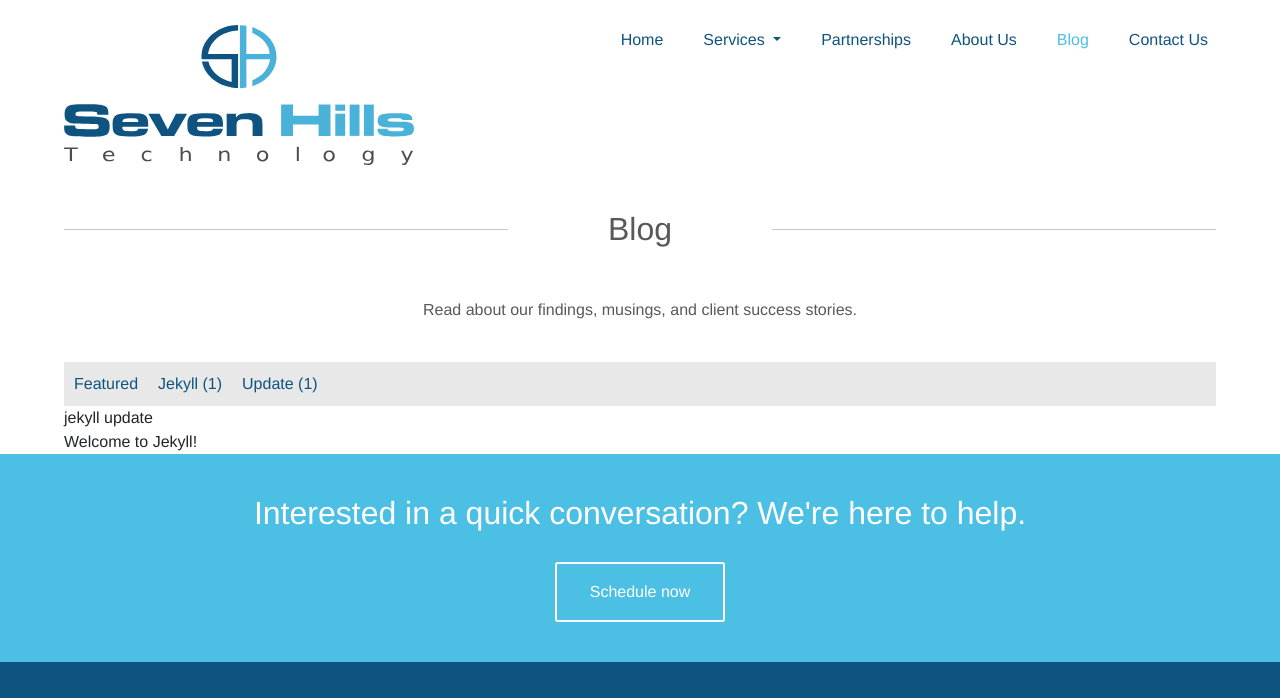
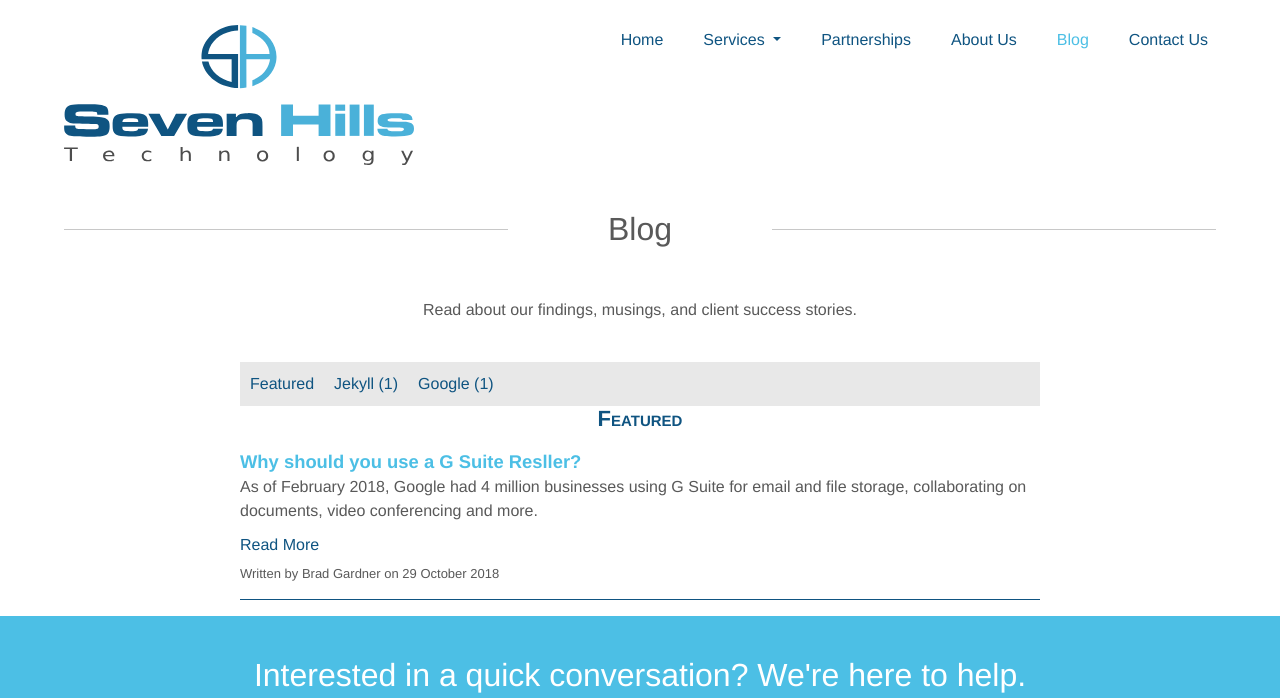
Before and after one commit to seven-hills-technology/seven-hills-technology.github.io, a Jekyll site: the page built from blog.md, in a window 1280 px wide, cut to the strip 0-698 px from the top of the page. Built offline with Jekyll 4.4.1, drawn with Linux system fonts in a browser that asks for light colours; nearby versions of some CDN libraries.

Commit message:
Add blog layout page.

```diff
--- a/_data/pagelist.yml
+++ b/_data/pagelist.yml
@@ -3,7 +3,7 @@ docs:
   -
     title: Home
     url: /index.html
-    friendlyUrl: /
+    friendlyUrl:
   -
     children:
       -
--- a/_layouts/default.html
+++ b/_layouts/default.html
@@ -52,18 +52,18 @@
                                 <div class="dropdown-menu" aria-labelledby="navbarDropdownMenuLink">
                                     {% for child in item.children %}
                                     {% if page.url == child.url %}
-                                    <a class="dropdown-item active" href="{{child.friendlyUrl}}">{{child.title}}</a>
+                                    <a class="dropdown-item active" href="/{{child.friendlyUrl}}">{{child.title}}</a>
                                     {% else %}
-                                    <a class="dropdown-item" href="{{child.friendlyUrl}}">{{child.title}}</a>
+                                    <a class="dropdown-item" href="/{{child.friendlyUrl}}">{{child.title}}</a>
                                     {% endif %}
                                     {% endfor %}
                                 </div>
                             </li>
                         {% else %}
                         {% if page.url == item.url %}
-                        <a class="nav-link active" href="{{ item.friendlyUrl }}" alt="{{ item.title }}">{{ item.title }}</a>
+                        <a class="nav-link active" href="/{{ item.friendlyUrl }}" alt="{{ item.title }}">{{ item.title }}</a>
                         {% else %}
-                        <a class="nav-link" href="{{ item.friendlyUrl }}" alt="{{ item.title }}">{{ item.title }}</a>
+                        <a class="nav-link" href="/{{ item.friendlyUrl }}" alt="{{ item.title }}">{{ item.title }}</a>
                         {% endif %}
                         {% endif %}
                     </li>
--- a/_posts/2018-07-03-welcome-to-jekyll.markdown
+++ b/_posts/2018-07-03-welcome-to-jekyll.markdown
@@ -2,7 +2,7 @@
 layout: post
 title:  "Welcome to Jekyll!"
 date:   2018-07-03 20:27:37 -0400
-categories: jekyll update
+categories: jekyll
 ---
 You’ll find this post in your `_posts` directory. Go ahead and edit it and re-build the site to see your changes. You can rebuild the site in many different ways, but the most common way is to run `jekyll serve`, which launches a web server and auto-regenerates your site when a file is updated.
 
--- /dev/null
+++ b/_posts/2018-10-29-why-use-gsuite-reseller.markdown
@@ -0,0 +1,55 @@
+---
+layout: default
+title:  "Why should you use a G Suite Resller?"
+date:   2018-10-29 7:27:37 -0400
+categories: Google
+tags: [google, gsuite, email]
+excerpt: As of February 2018, Google had 4 million businesses using G Suite for email and file storage, collaborating on documents, video conferencing and more.
+sticky: true
+author: Brad Gardner
+---
+
+
+
+
+# Why should you use a G Suite Resller?
+
+As of February 2018, Google had 4 million businesses using G Suite for email and file storage, collaborating on documents, video conferencing and more. Launched in the fall of 2006, G Suite (then Google Apps) has been the leading provider for cloud native productivity applications for over 12 years. G Suite owes it's success largely to the ease of implementation and use of the platform. Many users are familiar with Gmail when their company starts or signs up with G Suite, helping provide a smooth transition to using products they already know in their day to day jobs.
+
+In addition to the end users, IT staff generally benefit from migrating older on-site email servers and IT resources out to Google, freeing them up to focus on other tasks that provide added business value instead of spending much of their time supporting IT infrastructure. For a small company, the move can be quick and painless, potentially making the switch inside of a single day. Even for larger deployments, there are a wealth of tools and existing knowledge drawing from the 12 years of collective experience moving companies to the platform.
+
+So if G Suite is easy to use for end uers, and easy to implement for IT staff, what benefits could a reseller possibly provide?
+
+# The benefits of using a G Suite Reseller
+
+## The subscription cost is the same
+
+The majority of G Suite Resellers will charge you the same as Google for the cost of the G Suite subscription. This covers your license to use all of the software in G Suite and get basic support from Google. Often times resellers will offer additional services for migrating, providing additional support, or training that can be purchased but are generally not required to use the software.
+
+## You may not have an IT department
+
+Many small companies benefit greatly from the ease of setup and use of G Suite, but do not have dedicated IT staff to plan the migration without disrupting the day to day business. A G Suite reseller has experience migrating companies of varying sizes and can help ensure migrating to G Suite goes smoothly with little to no interruption of normal business practices.
+
+## The IT staff may be too busy
+
+Even companies with dedicated IT staff benefit from using a reseller. IT organizations are generally busy with tasks related to keeping internal systems running and working for the business, and adding a migration of a core business function to another provider takes planning and focus that they may not be able to spare. A G Suite reseller brings that focus and experience to the process, relieving the stress and burden from the internal IT staff, giving the move the best chances of success.
+
+## Customized and local support
+
+Resellers often sell locally, providing a level of support that you cannot get directly from Google. Having someone on-site to help with migrating users, teaching them how to use a new platform, and providing on going support and training can be the deciding factor between users adopting a new system successfully, or struggling with it for a longer period of time.
+
+## Access to additional support and training
+
+Most resellers will offer support plans or addtional ad-hoc support time at an hourly rate to cover day to day support or on-going training to make sure employees are able to use G Suite effectively. On going training directly with employees is often the best way to ensure they know and understand how to use G Suite, and also teaches them advanced features that can make them more productive in their day to day activity.
+
+## Custom applications and integrations
+
+An email and productivity platform is unlikely to be the only software a company uses. A G Suite reseller can help you find other products on the marketplace that integrate with your existing systems for the purposes of accounting, time tracking, invoicing, project management, and more. In many cases, the reseller may also be able to build custom software to provide a more specific need or integration.
+
+# When should you go directly to Google?
+
+As helpful as working with a G Suite reseller can be, it may also be unnecessary for your business. Generally a reseller is going to be unecessary if the following applies to your business.
+
+1. You have an IT staff who has the time and capability to migrate and support your staff.
+2. You don't need any custom applications or integrations into G Suite.
+3. You have strict data privacy requirements that make working with 3rd parties difficult.
--- a/blog.md
+++ b/blog.md
@@ -13,26 +13,22 @@ title: Blog
         Read about our findings, musings, and client success stories.
     </div>
     <div class="sh-blog">
-        <div id="postContainer">
+        <div id="categoryContainer">
             {% assign categories_list = site.categories %}
-            <div id="postFilters">
+            <div id="postFilters" class="tabs" data-tabs>
                 <div>
-                    <a data-toggle="collapse"
-                       href="#featured"
-                       role="button"
-                       aria-expanded="false"
-                       aria-controls="featuredPosts">
+                    <a href="#featuredPosts"
+                       aria-controls="featuredPosts"
+                       data-tab>
                         Featured
                     </a>
                 </div>
                 {% if categories_list.first[0] == null %}
                     {% for category in categories_list %}
                         <div>
-                            <a data-toggle="collapse"
-                               href="#{{ category }}"
-                               role="button"
-                               aria-expanded="false"
-                               aria-controls="{{ category }}">
+                            <a href="#{{ category }}"
+                               aria-controls="{{ category }}"
+                               data-tab>
                                 {{ category | capitalize }} ({{ site.tags[category].size }})
                             </a>
                         </div>
@@ -40,28 +36,74 @@ title: Blog
                 {% else %}
                     {% for category in categories_list %}
                         <div>
-                            <a data-toggle="collapse"
-                               href="#{{ category[0] | downcase }}"
-                               role="button"
-                               aria-expanded="false"
-                               aria-controls="{{ category[0] }}">
+                            <a href="#{{ category[0] | downcase }}"
+                               aria-controls="{{ category[0] }}"
+                               data-tab>
                                 {{ category[0] | capitalize }} ({{ category[1].size }})
                             </a>
                         </div>
                     {% endfor %}
                 {% endif %}
             </div>
-            <div id="featuredPosts" class="collapse">
-                Featured
-            </div>
-            {% for category in categories_list %}
-                {{ category[0] }}
-            {% endfor %}
             {% assign categories_list = nil %}
         </div>
-        {% for post in site.posts %}
-        {{post.title}}
-        {% endfor %}
+        <div id="contentContainer" data-tabs-content>
+            <div id="featuredPosts" data-tabs-pane class="tabs-pane active post-list" style="margin-bottom: 1rem">
+                {% assign featuredPosts = site.posts | where: "sticky", "true" %}
+                <h3>Featured</h3>
+                {% for post in featuredPosts %}
+                    {% if post.title != null %}
+                        {% if group == null or group == post.group %}
+                        <li>
+                            <div class="sh-post">
+                                <a href="{{ site.url }}{{ post.url }}" class="post-title">{{ post.title }}</a>
+                                <div class="post-excerpt">
+                                    {{ post.excerpt }}
+                                </div>
+                                <div class="read-more-button">
+                                    <a href="{{ site.url }}{{ post.url }}">Read More</a>
+                                </div>
+                                <div class="author">
+                                    Written by {{post.author}} on {{post.date | date_to_long_string}}
+                                </div>
+                            </div>
+                        </li>
+                        {% endif %}
+                    {% endif %}
+                {% endfor %}
+                {% assign pages_list = nil %}
+                {% assign group = nil %}
+            </div>
+            {% for tag in site.categories %}
+            <div data-tabs-pane class="tabs-pane" id="{{ tag[0] }}">
+                <ul class="post-list">
+                    {% assign pages_list = tag[1] %}
+                        {% for post in pages_list %}
+                            {% if post.title != null %}
+                                {% if group == null or group == post.group %}
+                                <li>
+                                    <div class="sh-post">
+                                        <a href="{{ site.url }}{{ post.url }}" class="post-title">{{ post.title }}</a>
+                                        <div class="post-excerpt">
+                                            {{ post.excerpt }}
+                                        </div>
+                                        <div class="read-more-button">
+                                            <a href="{{ site.url }}{{ post.url }}">Read More</a>
+                                        </div>
+                                        <div class="author">
+                                            Written by {{post.author}} on {{post.date | date_to_long_string}}
+                                        </div>
+                                    </div>
+                                </li>
+                                {% endif %}
+                            {% endif %}
+                        {% endfor %}
+                    {% assign pages_list = nil %}
+                    {% assign group = nil %}
+                </ul>
+            </div>
+            {% endfor %}
+        </div>
     </div>
 </section>
 
--- a/main.scss
+++ b/main.scss
@@ -1113,6 +1113,70 @@ a {
             &:hover {
                 color: $brand-1;
             }
+
+            &.active {
+                font-weight: bold;
+            }
         }
     }
 }
+
+.sh-blog {
+    width: 800px;
+    margin: 0 auto;
+    min-width: 400px;
+}
+
+@media screen and (max-width:900px) {
+    .sh-blog {
+        width: 100%;
+    }
+}
+
+#contentContainer {
+    h3 {
+        font-size: 22px;
+        font-weight: bold;
+        font-variant: small-caps;
+        text-align: center;
+        color: $brand-1;
+    }
+
+    .post-list {
+        padding-left: 0;
+
+        &>li {
+            list-style: none;
+            padding-top: 10px;
+
+            &>div.sh-post {
+                min-height: 150px;
+                border-bottom: 1px solid $brand-1;
+
+                .post-title {
+                    color: $brand-2;
+                    font-weight: bold;
+                    font-size: 1.15em;
+                }
+
+                .post-excerpt {
+                    color: $light-text;
+                }
+
+                .read-more-button {
+                    margin-top: 10px;
+
+                    &>a {
+                        color: $brand-1;
+                    }
+                }
+
+                .author {
+                    margin-top: 5px;
+                    font-size: 13px;
+                    color:$light-text;
+                }
+            }
+        }
+    }
+}
```
Also changed, not shown: js/tabby.min.js.
